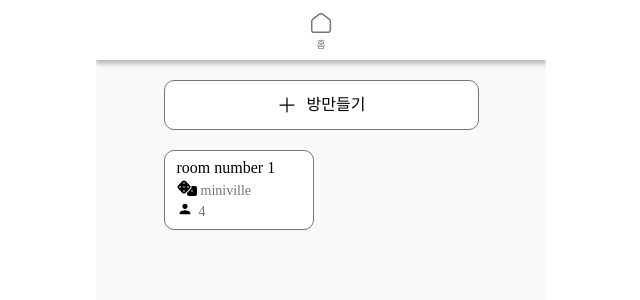
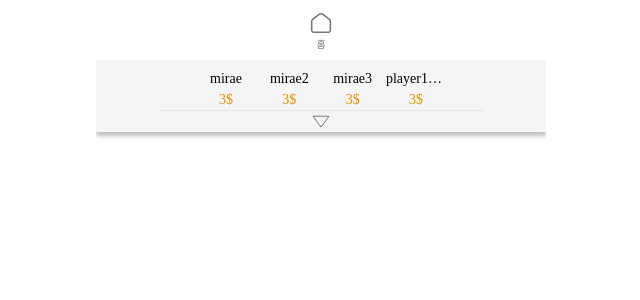
Before and after one commit to dygmm4288/board_game, a React (Vite) app in the folder front/: page / in a window 1280 px wide. Shown: the top 300 px of the page, without its empty margins (319-959 px from the left). Built offline with nearby package versions, Linux system fonts and the light colour scheme; a web font is replaced by a local one.

Commit message:
miniville room 컴포넌트 생성 플레이어 헤더 생성

```diff
--- /dev/null
+++ b/front/src/assets/svg/NablaIcon.tsx
@@ -0,0 +1,19 @@
+import React from "react";
+
+const NablaIcon = () => {
+  return (
+    <svg
+      width='18'
+      height='13'
+      viewBox='0 0 18 13'
+      fill='none'
+      xmlns='http://www.w3.org/2000/svg'>
+      <path
+        d='M17.0133 1.22727L9 12.1545L0.986703 1.22727L17.0133 1.22727Z'
+        stroke='#767676'
+      />
+    </svg>
+  );
+};
+
+export default NablaIcon;
--- /dev/null
+++ b/front/src/assets/svg/PolygonIcon.tsx
@@ -0,0 +1,19 @@
+import React from "react";
+
+const PolygonIcon = () => {
+  return (
+    <svg
+      width='18'
+      height='13'
+      viewBox='0 0 18 13'
+      fill='none'
+      xmlns='http://www.w3.org/2000/svg'>
+      <path
+        d='M17.0133 12.5L9 1.5728L0.986703 12.5L17.0133 12.5Z'
+        stroke='#767676'
+      />
+    </svg>
+  );
+};
+
+export default PolygonIcon;
--- /dev/null
+++ b/front/src/components/MinivilleRoom.tsx
@@ -0,0 +1,12 @@
+import PlayerHeader from "./common/PlayerHeader";
+
+const MinivilleRoom = () => {
+  return (
+    <div>
+      <PlayerHeader />
+      <footer></footer>
+    </div>
+  );
+};
+
+export default MinivilleRoom;
--- /dev/null
+++ b/front/src/components/common/PlayerHeader.tsx
@@ -0,0 +1,37 @@
+import { useState } from "react";
+import NablaIcon from "../../assets/svg/NablaIcon";
+import PolygonIcon from "../../assets/svg/PolygonIcon";
+
+const PlayerHeader = () => {
+  const players = ["mirae", "mirae2", "mirae3", "player123456789"];
+
+  const [nabla, setNabla] = useState(true);
+  const isClicked = () => {
+    setNabla(!nabla);
+  };
+
+  return (
+    <header
+      className={
+        "relative top-0 w-full bg-[#f5f5f5] shadow-header-nav mb-[10px] pt-[8px] " +
+        (nabla ? "h-[72px]" : "h-[420px]")
+      }>
+      <div className='w-[250px] mx-auto flex justify-between'>
+        {players.map((player) => (
+          <div key={player} className='w-[60px] flex flex-col items-center'>
+            <p className='w-full text-center text-14 truncate ...'>{player}</p>
+            <p className='text-14 text-[#E18F00]'>3$</p>
+          </div>
+        ))}
+      </div>
+      <div className='absolute left-[50%] translate-x-[-50%] bottom-0 w-[326px] h-[22px] flex flex-col items-center gap-[4px] '>
+        <hr className='w-full' />
+        <button onClick={isClicked}>
+          {nabla ? <NablaIcon /> : <PolygonIcon />}
+        </button>
+      </div>
+    </header>
+  );
+};
+
+export default PlayerHeader;
--- a/front/src/globals.css
+++ b/front/src/globals.css
@@ -2,7 +2,7 @@
 @tailwind components;
 @tailwind utilities;
 
-@import './css/font.css';
+@import "./css/font.css";
 
 @layer base {
   :root {
--- a/front/src/router/index.tsx
+++ b/front/src/router/index.tsx
@@ -5,11 +5,12 @@ import {
 } from "react-router-dom";
 import HomeLayout from "../layouts/HomeLayout";
 import Home from "../components/Home";
+import MinivilleRoom from "../components/MinivilleRoom";
 
 const router = createBrowserRouter(
   createRoutesFromElements(
     <Route path='/' element={<HomeLayout />}>
-      <Route path='/' element={<Home />} />
+      <Route path='/' element={<MinivilleRoom />} />
     </Route>
   )
 );
--- a/front/tailwind.config.js
+++ b/front/tailwind.config.js
@@ -4,12 +4,13 @@ const config = {
     extend: {
       fontSize: {
         10: "10px",
+        14: "14px",
       },
       colors: {
         ["primary-color"]: "var(--primary-color)",
         ["primary-background-color"]: "var(--primary-background-color)",
-        'secondary-bg-color' : 'var(--secondary-background-color)',
-        'primary-border-color': 'var(--primary-border-color)',
+        "secondary-bg-color": "var(--secondary-background-color)",
+        "primary-border-color": "var(--primary-border-color)",
         "primary-font-color": "#767676",
       },
       boxShadow: {
```
